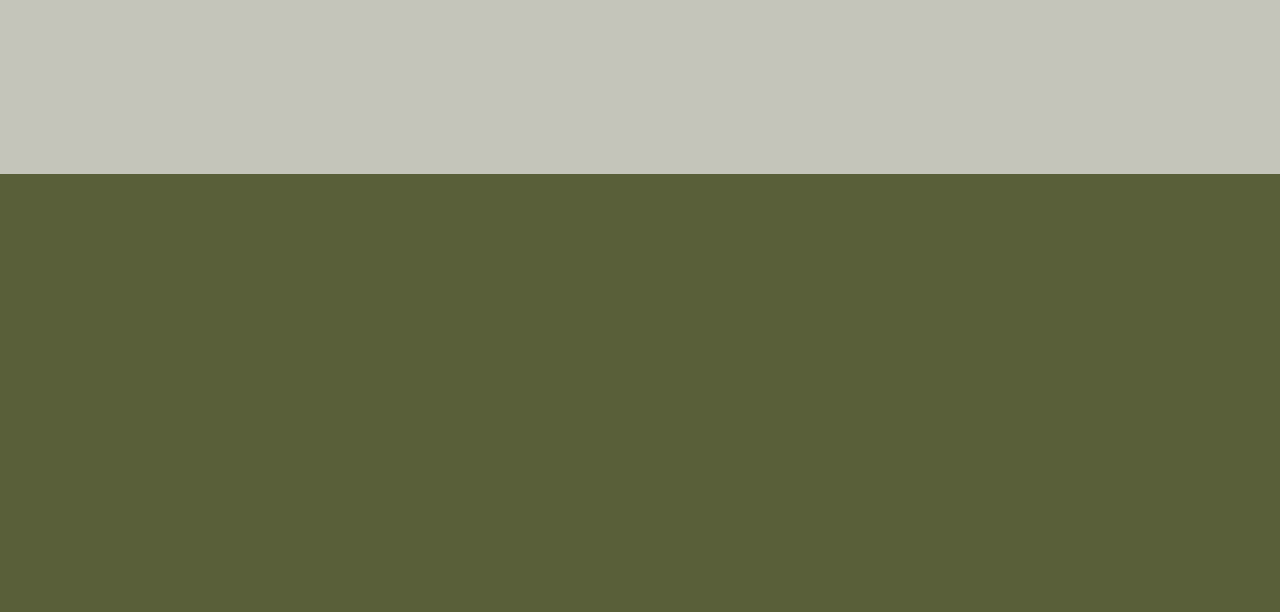
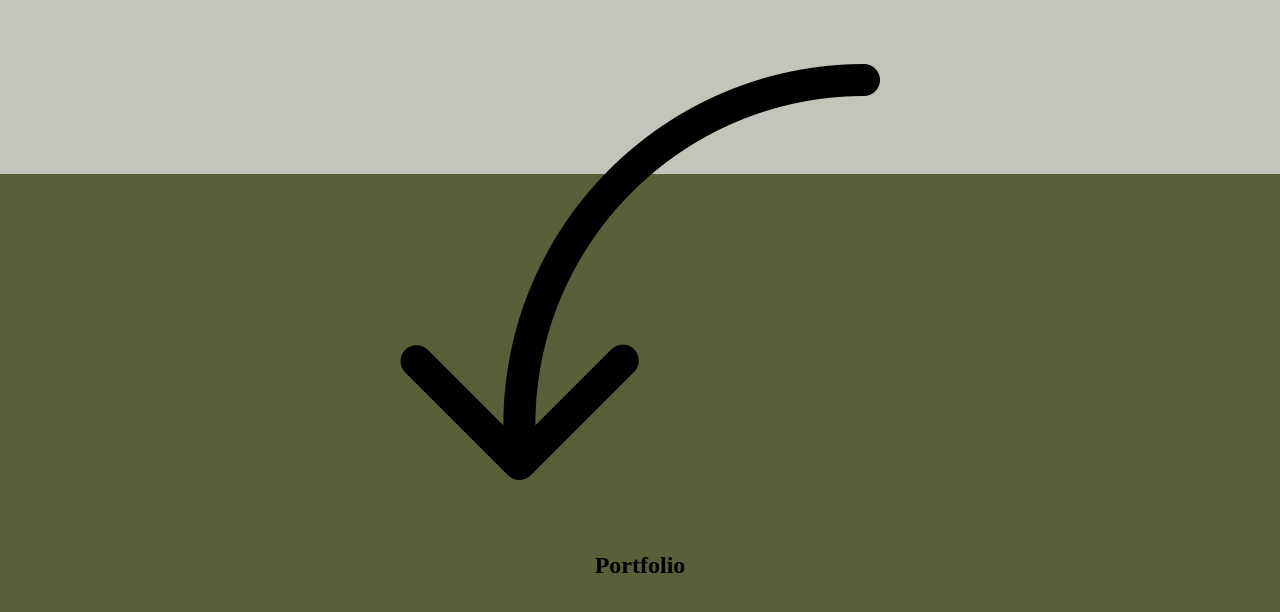
Before and after one commit to josefbruseke/PersonalPage, a plain HTML site: page src/index.html in a window 1280 px wide. Shown: the part 666-1278 px from the top of the page. Drawn offline with Linux system fonts and the light colour scheme.

Commit message:
portifolio section pointer

```diff
--- a/src/index.html
+++ b/src/index.html
@@ -23,6 +23,10 @@
         <img class="Profile-photo" src="../assets/foto-linkedin.jpg">
         <h3>Driven by the belief that technology has the power to shape  future, <br>
             and I'm committed to contributing to this transformation.</h3>
+        <div class="Portfolio-Pointer">
+        <img class="Arrow" src="../assets/arrow.png">
+        <h2>Portfolio</h2>
+        </div>
 
     </section >
 
```
